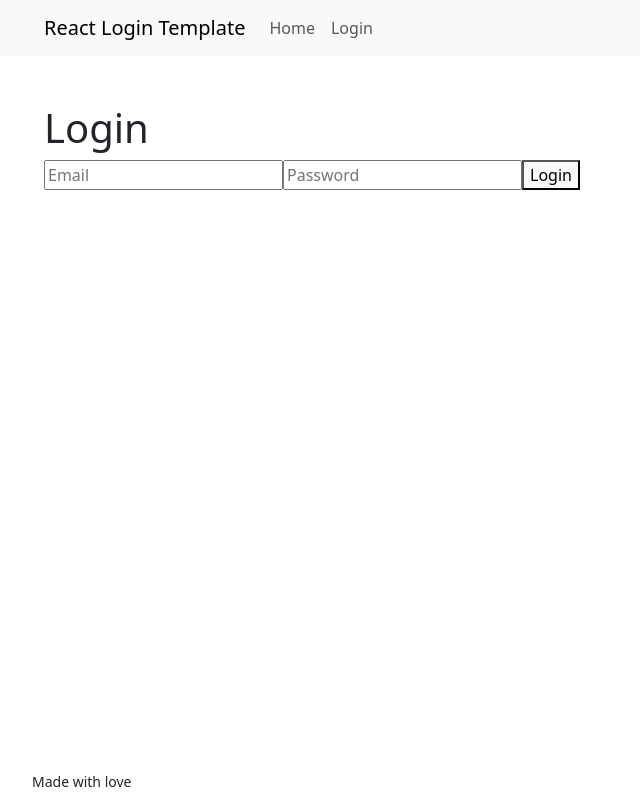
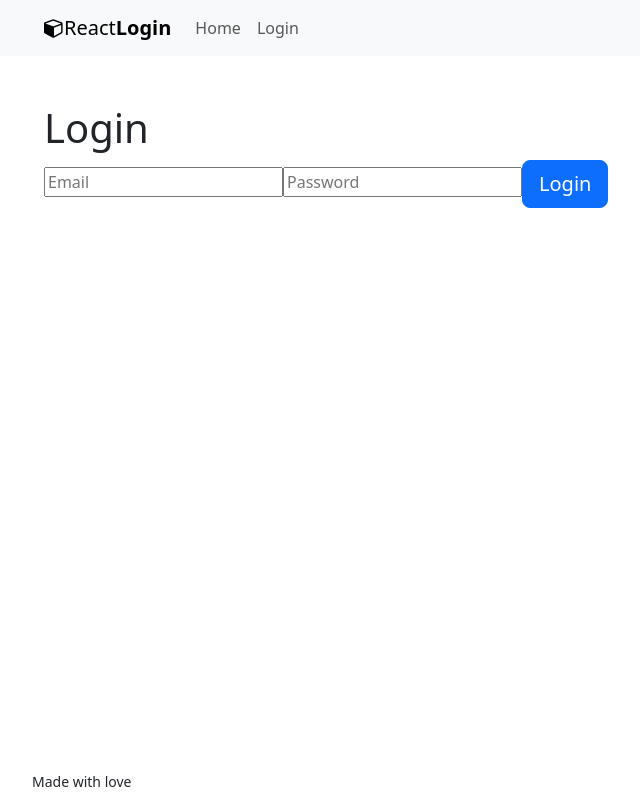
Before and after one commit to manuelson/react-login-template, a React (Vite) app: page /login in a window 1280 px wide. Shown: the whole page, without its empty margins (38-678 px from the left). Built offline with nearby package versions, Linux system fonts and the light colour scheme.

Commit message:
Add Navbar and logout

```diff
--- a/package.json
+++ b/package.json
@@ -12,6 +12,7 @@
   "dependencies": {
     "axios": "^1.6.8",
     "bootstrap": "^5.3.3",
+    "font-awesome": "^4.7.0",
     "react": "^18.2.0",
     "react-bootstrap": "^2.10.2",
     "react-dom": "^18.2.0",
--- a/src/components/NavBar.tsx
+++ b/src/components/NavBar.tsx
@@ -2,22 +2,53 @@ import Container from 'react-bootstrap/Container';
 import Nav from 'react-bootstrap/Nav';
 import Navbar from 'react-bootstrap/Navbar';
 import { Link } from 'react-router-dom';
+import { useAuth } from 'src/hooks/useAuth';
+import Dropdown from 'react-bootstrap/Dropdown';
 
 const NavBar = () => {
+
+  const { user, logout } = useAuth();
+
 	return (
 	<Navbar expand="lg" className="bg-body-tertiary">
       <Container>
-        <Link className="navbar-brand" to={'/'}>React Login Template</Link>
+        <Link className="navbar-brand" to={'/'}>
+          <i className="fa fa-cube"></i>React<b>Login</b>
+        </Link>
         <Navbar.Toggle aria-controls="basic-navbar-nav" />
         <Navbar.Collapse id="basic-navbar-nav">
           <Nav className="me-auto">
             <Link className="nav-link" to={'/'}>Home</Link>
             <Link className="nav-link" to={'/login'}>Login</Link>
           </Nav>
+          {user && (
+            <Nav className="navbar-nav ml-auto">
+              <a href="#" className="nav-item nav-link notifications">
+                <i className="fa fa-bell-o"></i>
+                <span className="badge text-black">1</span>
+              </a>
+              <a href="#" className="nav-item nav-link messages">
+                <i className="fa fa-envelope-o"></i>
+                <span className="badge text-black">10</span>
+              </a>
+
+              <Dropdown>
+                <Dropdown.Toggle variant="" id="dropdown-basic">
+                <img src="vite.svg" className="avatar me-2" style={{'width': '20px'}} alt="Avatar" />
+                  {user?.firstname}
+                </Dropdown.Toggle>
+                <Dropdown.Menu>
+                  <Link className="dropdown-item" to={'/account'}>My account</Link>
+                  <Link className="dropdown-item" onClick={logout}>Disconnect</Link>
+                </Dropdown.Menu>
+              </Dropdown>
+            </Nav>
+          )}
         </Navbar.Collapse>
       </Container>
     </Navbar>
 	)
 }
 
+
 export default NavBar;
--- a/src/hooks/useAuth.tsx
+++ b/src/hooks/useAuth.tsx
@@ -22,7 +22,7 @@ export const useAuth = () => {
       password: user.password
     })
     .then(response => {
-        addUser(response.data);
+        addUser(response.data.data);
     })
     .catch(error => {
       // Handle the error response
--- a/src/layout/Index.tsx
+++ b/src/layout/Index.tsx
@@ -6,9 +6,7 @@ export function Layout() {
 
   return (
     <>
-        <header>
-            <NavBar />
-        </header>
+        <NavBar />
         <main className="mt-5 container">
             <Outlet />
         </main>
--- a/src/main.tsx
+++ b/src/main.tsx
@@ -3,6 +3,7 @@ import App from './App.tsx'
 import './index.css'
 import AuthProvider from "src/context/AuthContext";
 import 'bootstrap/dist/css/bootstrap.css';
+import 'font-awesome/css/font-awesome.min.css';
 
 ReactDOM.createRoot(document.getElementById('root')!).render(
     <AuthProvider.Provider>
--- a/src/pages/HomePage.tsx
+++ b/src/pages/HomePage.tsx
@@ -9,7 +9,6 @@ const HomePage = () => {
   return (
     <>
       <h1>Hello {user?.firstname}</h1>
-      <LogoutButton />
     </>
   );
 };
--- a/src/pages/LoginPage.tsx
+++ b/src/pages/LoginPage.tsx
@@ -1,6 +1,7 @@
 import { useEffect, useState } from 'react';
 import { useAuth } from 'src/hooks/useAuth';
 import LogoutButton from 'src/components/LogoutButton';
+import Loader from 'src/components/Loader';
 
 const LoginPage = () => {
 
@@ -8,16 +9,19 @@ const LoginPage = () => {
   const [email, setEmail] = useState<string | null>('');
   const [password, setPassword] = useState<string | null>('');
   const [error, setError] = useState<string | null>(null);
+  const [loading, setLoading] = useState<boolean>(false);
   /* end useState hooks */
 
   const { login, user } = useAuth();
 
   const handleLogin = () => {
     setError(null)
+    setLoading(true);
     login({
       email: email,
       password: password,
     }, setError);
+    setLoading(false);
   };
 
   useEffect(() => {
@@ -36,9 +40,10 @@ const LoginPage = () => {
       <>
         <h1>Login</h1>
         {error && <div>{error}</div>}
+
         <input type="email" placeholder="Email" onChange={(e) => setEmail(e.target.value)}/>
         <input type="password" placeholder="Password" onChange={(e) => setPassword(e.target.value)}/>
-        <button onClick={handleLogin}>Login</button>
+        <button onClick={handleLogin} className="btn btn-lg btn-primary">{loading && <Loader />}Login</button>
       </>
     )
   }
```
Also changed, not shown: 1 other file (tests, documents, lock files or other folders).
